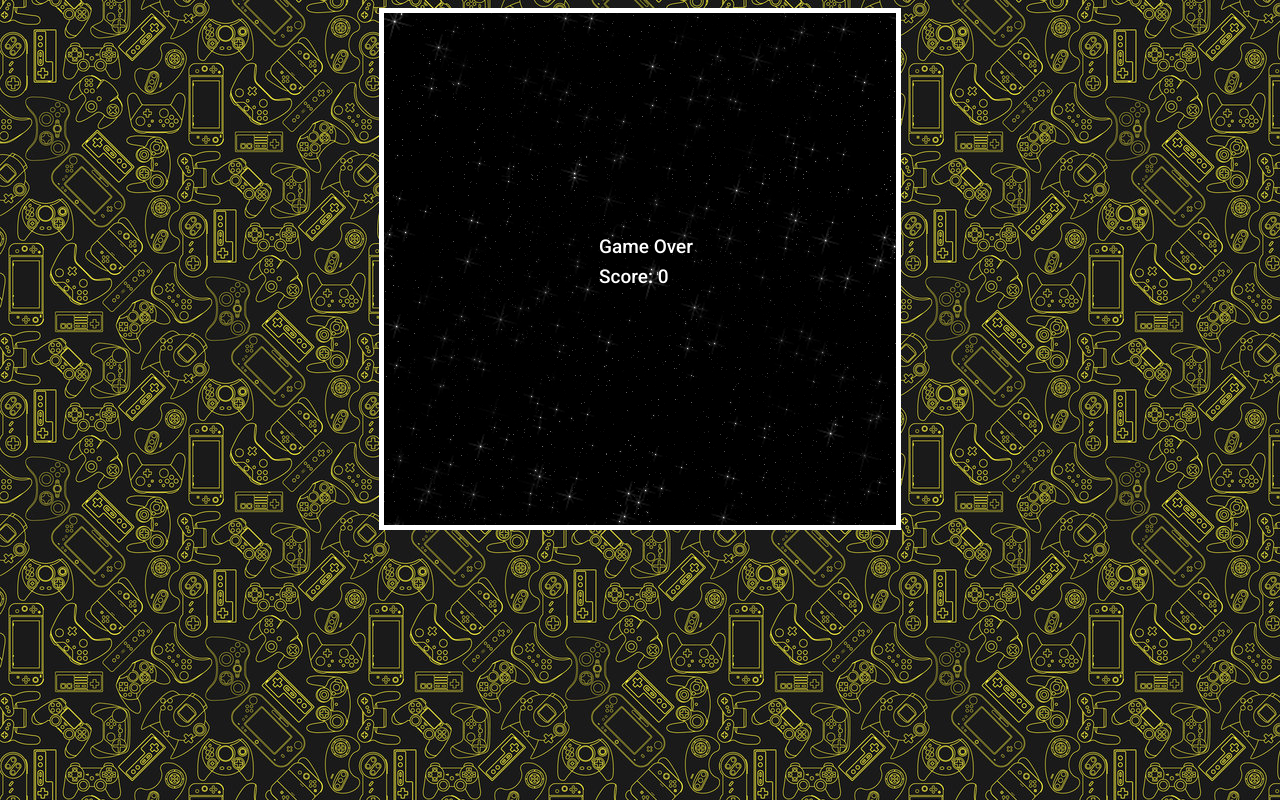
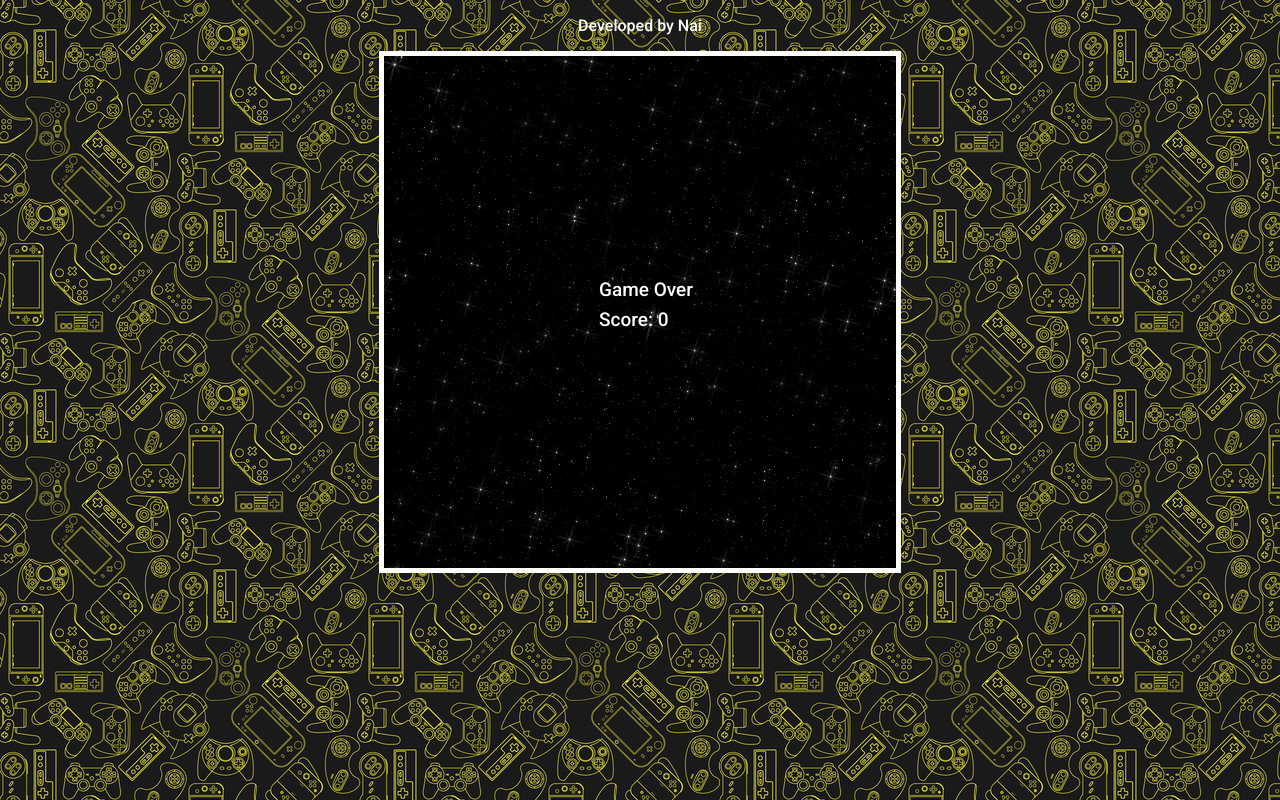
Before and after one commit to TItanGuy99/NavinhaJS, a plain HTML site: page index.html in a window 1280 px wide. Drawn offline with Linux system fonts and the light colour scheme.

Commit message:
Adding Read-me.

```diff
--- a/index.html
+++ b/index.html
@@ -9,6 +9,7 @@
     <script src="main.js"></script>
   </head>
   <body>
+    <p>Developed by Nai</p>
     <canvas width=512 height=512 id="canvas">
   </body>
 </html>
--- a/style.css
+++ b/style.css
@@ -1,4 +1,5 @@
 body {
+    font-family: 'Roboto';
     text-align: center;
     color: white;
     background-image: url('images/bgPage.jpg');
```
Also changed, not shown: 1 other file.
